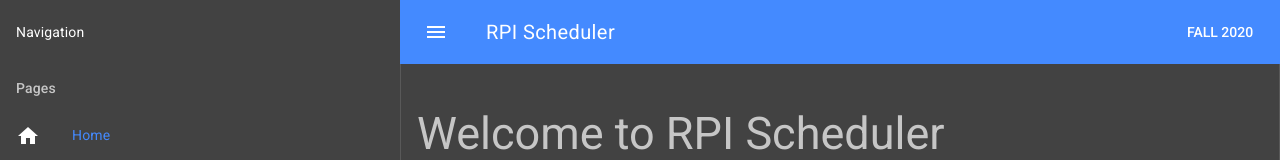
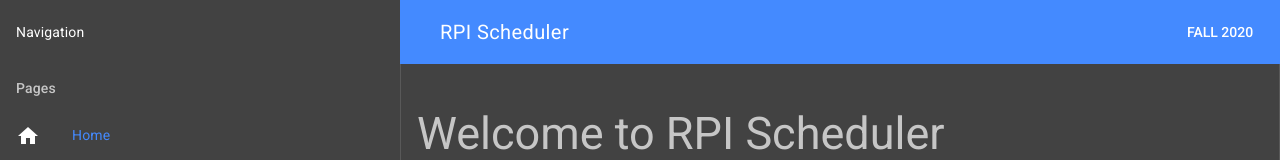
Before and after one commit to Apexal/rpi-scheduler, a Vue app: page /home in a window 1280 px wide. Shown: the top 160 px of the page. Built offline with nearby package versions, Linux system fonts and the light colour scheme.

Commit message:
Mobile only drawer menu

```diff
--- a/src/App.vue
+++ b/src/App.vue
@@ -2,7 +2,7 @@
   <div class="page-container">
     <md-app md-waterfall md-mode="fixed">
       <md-app-toolbar class="md-primary">
-        <md-button class="md-icon-button" @click="drawerOpen = !drawerOpen">
+        <md-button class="md-icon-button md-mobile-only" @click="drawerOpen = !drawerOpen">
           <md-icon>menu</md-icon>
         </md-button>
         <span class="md-title" style="flex: 1">RPI Scheduler</span>
@@ -70,4 +70,12 @@
 .router-view-fade-enter, .router-view-fade-leave-to {
   opacity: 0;
 }
+
+.md-mobile-only {
+  display: none !important;
+
+  @media (max-width:600px) {
+    display: initial !important;
+  }
+}
 </style>
```
